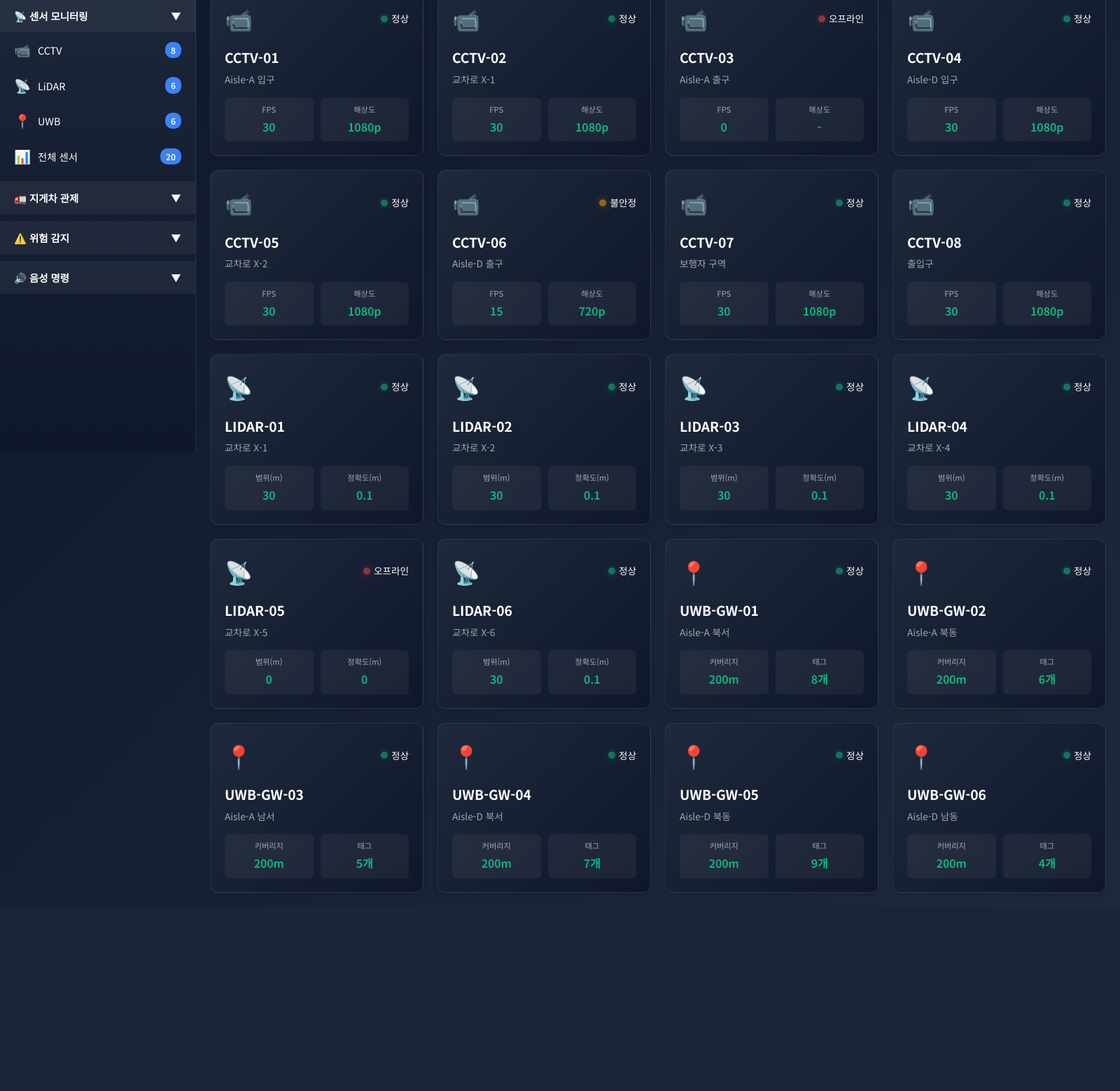
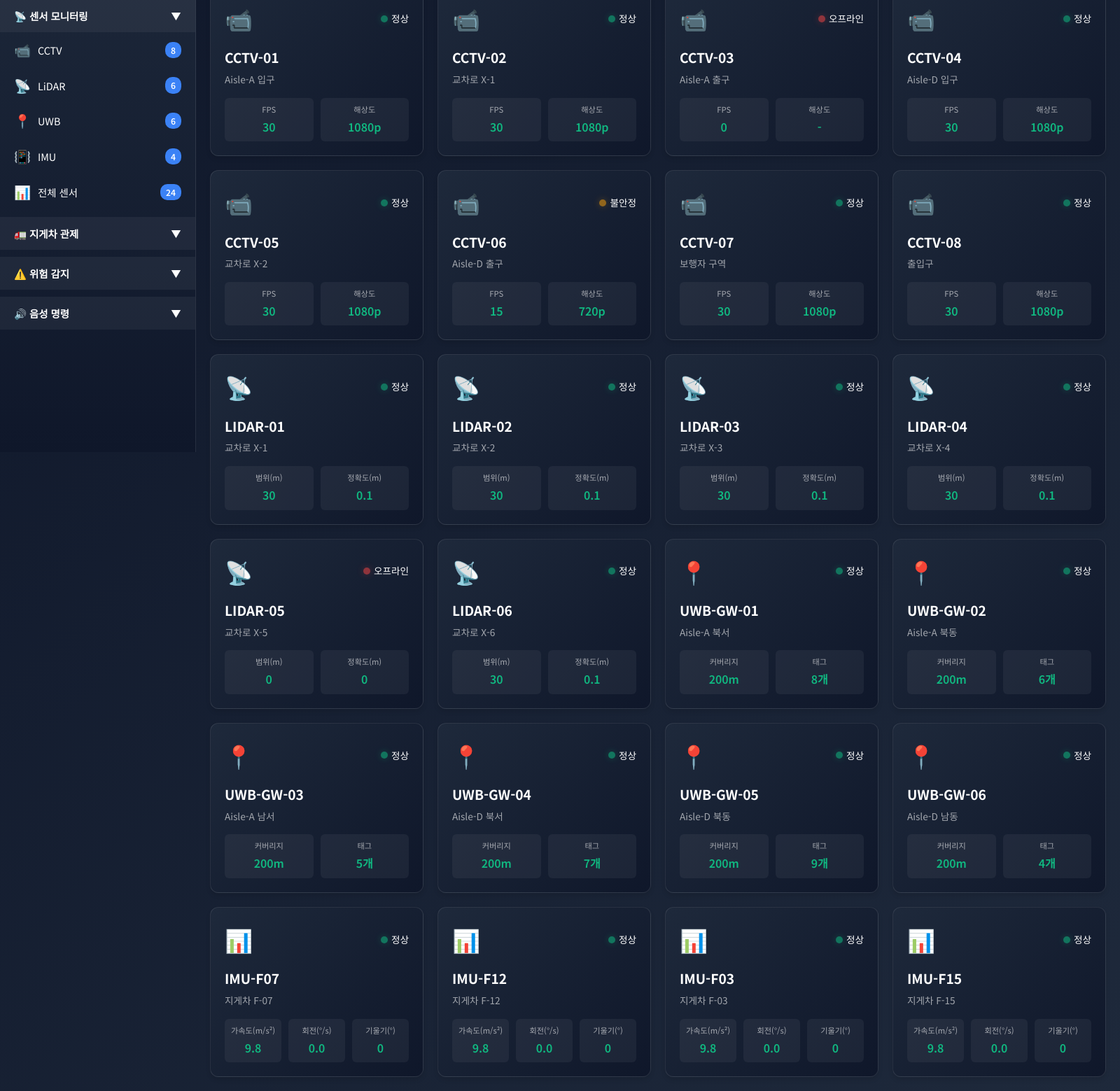
Before and after one commit to myungdae/warehouse-ai-safety, a Flask app: page / in a window 1600 px wide. Shown: the part 154-1713 px from the top of the page at 70% size. Before the commit the page ends 1430 px from the top, so only its background shows below. Run offline with Flask 3, Linux system fonts and the light colour scheme.

Commit message:
feat: Add IMU sensor system with motion detection
📳 IMU Sensors Added:
- 4 IMU sensors (one per forklift)
- Real-time acceleration monitoring
- Gyroscope rotation tracking
- Tilt/inclination detection

⚡ Motion Detection Algorithms:
- Hard Acceleration (>3.0 m/s²)
- Emergency Braking (<-3.0 m/s²)
- Sharp Turn (>45 °/s)
- Dangerous Tilt (>25°)

🔊 Automatic Voice Warnings:
- '에프공칠 급가속 감지! 속도를 조절하세요!'
- '에프공칠 급브레이크! 충격 감지!'
- '에프공칠 급회전 주의!'
- '에프공칠 기울기 위험! 과적재 확인하세요!'

🎬 Scenario 4: Emergency Braking
- F-07 approaches obstacle at high speed
- IMU detects emergency braking
- Voice alert and visual warning

🎨 UI Updates:
- IMU menu item in sidebar (📳 IMU, 4 sensors)
- IMU sensor cards with accel/gyro/tilt metrics
- Total sensors: 20 → 24 (CCTV 8 + LiDAR 6 + UWB 6 + IMU 4)
- Scenario 4 button (purple) on map
- Warning indicators on map (⚡🛑🔄⚠️)

🔧 Technical:
- updateIMUData() - Real-time IMU calculations
- detectIMUAnomalies() - Threshold-based detection
- handleHardAcceleration/Braking/Turn/Tilt() - Event handlers
- showWarningIndicator() - Visual feedback on map
- 3-second cooldown for same warnings

Complete sensor fusion: Vision + Distance + Position + Motion!

```diff
--- a/backend/static/css/warehouse_sensor.css
+++ b/backend/static/css/warehouse_sensor.css
@@ -676,6 +676,16 @@
     box-shadow: 0 0 20px rgba(59, 130, 246, 0.4) !important;
 }
 
+.btn-imu {
+    background: linear-gradient(135deg, #9C27B0, #7B1FA2) !important;
+    border: 2px solid rgba(156, 39, 176, 0.3) !important;
+}
+
+.btn-imu:hover {
+    background: linear-gradient(135deg, #7B1FA2, #6A1B9A) !important;
+    box-shadow: 0 0 20px rgba(156, 39, 176, 0.4) !important;
+}
+
 /* Animation Keyframes */
 @keyframes slideDown {
     from {
--- a/backend/static/js/warehouse_sensor.js
+++ b/backend/static/js/warehouse_sensor.js
@@ -27,6 +27,12 @@ const sensorData = {
         { id: 'UWB-GW-04', location: 'Aisle-D 북서', status: 'online', coverage: 200, tags: 7 },
         { id: 'UWB-GW-05', location: 'Aisle-D 북동', status: 'online', coverage: 200, tags: 9 },
         { id: 'UWB-GW-06', location: 'Aisle-D 남동', status: 'online', coverage: 200, tags: 4 }
+    ],
+    imu: [
+        { id: 'IMU-F07', forklift: 'F-07', location: '지게차 F-07', status: 'online', accelX: 0.2, accelY: 0.1, accelZ: 9.8, gyroX: 0, gyroY: 0, gyroZ: 0, tilt: 0 },
+        { id: 'IMU-F12', forklift: 'F-12', location: '지게차 F-12', status: 'online', accelX: 0.1, accelY: 0.0, accelZ: 9.8, gyroX: 0, gyroY: 0, gyroZ: 0, tilt: 0 },
+        { id: 'IMU-F03', forklift: 'F-03', location: '지게차 F-03', status: 'online', accelX: 0.0, accelY: 0.2, accelZ: 9.8, gyroX: 0, gyroY: 0, gyroZ: 0, tilt: 0 },
+        { id: 'IMU-F15', forklift: 'F-15', location: '지게차 F-15', status: 'online', accelX: 0.1, accelY: 0.1, accelZ: 9.8, gyroX: 0, gyroY: 0, gyroZ: 0, tilt: 0 }
     ]
 };
 
@@ -78,7 +84,7 @@ function showSensorType(type) {
     if (type === 'all') {
         title = '📊 전체 센서 모니터링';
         subtitle = '모든 센서 상태 확인';
-        sensors = [...sensorData.cctv, ...sensorData.lidar, ...sensorData.uwb];
+        sensors = [...sensorData.cctv, ...sensorData.lidar, ...sensorData.uwb, ...sensorData.imu];
     } else if (type === 'cctv') {
         title = '📹 CCTV 모니터링';
         subtitle = '영상 감시 센서 (8대)';
@@ -91,6 +97,10 @@ function showSensorType(type) {
         title = '📍 UWB 모니터링';
         subtitle = '정밀 위치 추적 센서 (6대)';
         sensors = sensorData.uwb;
+    } else if (type === 'imu') {
+        title = '📳 IMU 모니터링';
+        subtitle = '관성 측정 센서 (4대)';
+        sensors = sensorData.imu;
     }
 
     document.getElementById('pageTitle').innerHTML = title;
@@ -184,6 +194,23 @@ function getMetrics(sensor, type) {
             <div class="sensor-metric">
                 <div class="metric-label">태그</div>
                 <div class="metric-value">${sensor.tags}개</div>
+            </div>
+        `;
+    } else if (sensor.id.startsWith('IMU')) {
+        const accel = Math.sqrt(sensor.accelX**2 + sensor.accelY**2 + sensor.accelZ**2).toFixed(1);
+        const gyro = Math.sqrt(sensor.gyroX**2 + sensor.gyroY**2 + sensor.gyroZ**2).toFixed(1);
+        html += `
+            <div class="sensor-metric">
+                <div class="metric-label">가속도(m/s²)</div>
+                <div class="metric-value">${accel}</div>
+            </div>
+            <div class="sensor-metric">
+                <div class="metric-label">회전(°/s)</div>
+                <div class="metric-value">${gyro}</div>
+            </div>
+            <div class="sensor-metric">
+                <div class="metric-label">기울기(°)</div>
+                <div class="metric-value">${sensor.tilt}</div>
             </div>
         `;
     }
@@ -209,6 +236,7 @@ function showDigitalTwin() {
                         <button class="btn-control btn-danger" onclick="triggerScenario1()">📍 시나리오 1</button>
                         <button class="btn-control btn-warning" onclick="triggerScenario2()">📍 시나리오 2</button>
                         <button class="btn-control btn-info" onclick="triggerScenario3()">📍 시나리오 3</button>
+                        <button class="btn-control btn-imu" onclick="triggerScenario4()">📍 시나리오 4</button>
                     </div>
                 </div>
                 <div class="map-canvas-large" id="digitalTwinMap">
@@ -727,10 +755,14 @@ function initializeFullDigitalTwin() {
 // Initialize Animated Forklifts
 function initializeAnimatedForklifts() {
     animationState.forklifts = [
-        {id:'F-07', x:200, y:100, direction:0, speed:1.5, color:'#4CAF50'},
-        {id:'F-12', x:600, y:100, direction:180, speed:1.2, color:'#4CAF50'},
-        {id:'F-03', x:400, y:230, direction:90, speed:1.0, color:'#4CAF50'},
-        {id:'F-15', x:750, y:360, direction:270, speed:1.3, color:'#4CAF50'}
+        {id:'F-07', x:200, y:100, direction:0, speed:1.5, color:'#4CAF50',
+         prevSpeed:1.5, accel:0, gyro:0, tilt:0, lastAccelTime:Date.now()},
+        {id:'F-12', x:600, y:100, direction:180, speed:1.2, color:'#4CAF50',
+         prevSpeed:1.2, accel:0, gyro:0, tilt:0, lastAccelTime:Date.now()},
+        {id:'F-03', x:400, y:230, direction:90, speed:1.0, color:'#4CAF50',
+         prevSpeed:1.0, accel:0, gyro:0, tilt:0, lastAccelTime:Date.now()},
+        {id:'F-15', x:750, y:360, direction:270, speed:1.3, color:'#4CAF50',
+         prevSpeed:1.3, accel:0, gyro:0, tilt:0, lastAccelTime:Date.now()}
     ];
 
     const forkliftsGroup = document.getElementById('dtForklifts');
@@ -809,6 +841,9 @@ function moveForklifts() {
                 `translate(${f.x}, ${f.y}) rotate(${f.direction})`);
         }
     });
+
+    // Update IMU data
+    updateIMUData();
 
     // Check for collisions and show warnings
     detectCollisions();
@@ -1494,3 +1529,182 @@ function toggleTTS() {
 document.addEventListener('DOMContentLoaded', function() {
     initializeTTS();
 });
+
+// ========================================
+// IMU SENSOR SYSTEM
+// ========================================
+
+// IMU Detection Thresholds
+const IMU_THRESHOLDS = {
+    HARD_ACCEL: 3.0,      // m/s² - 급가속
+    HARD_BRAKE: -3.0,     // m/s² - 급감속
+    SHARP_TURN: 45,       // °/s - 급회전
+    TILT_WARNING: 15,     // ° - 기울기 경고
+    TILT_DANGER: 25       // ° - 기울기 위험
+};
+
+// Update IMU Data for Forklifts
+function updateIMUData() {
+    const now = Date.now();
+
+    animationState.forklifts.forEach(f => {
+        // Calculate acceleration (change in speed)
+        const deltaTime = (now - f.lastAccelTime) / 1000; // seconds
+        const deltaSpeed = f.speed - f.prevSpeed;
+        f.accel = deltaSpeed / (deltaTime || 0.05); // m/s²
+
+        // Update previous values
+        f.prevSpeed = f.speed;
+        f.lastAccelTime = now;
+
+        // Calculate gyro (angular velocity) - simplified
+        f.gyro = Math.abs(deltaSpeed) * 10; // Simplified rotation rate
+
+        // Simulate tilt based on speed (higher speed = more tilt in turns)
+        f.tilt = Math.min(Math.abs(f.speed) * 2, 20);
+
+        // Detect anomalies
+        detectIMUAnomalies(f);
+    });
+}
+
+// Detect IMU Anomalies
+function detectIMUAnomalies(forklift) {
+    // Hard Acceleration
+    if (forklift.accel > IMU_THRESHOLDS.HARD_ACCEL) {
+        handleHardAcceleration(forklift);
+    }
+
+    // Hard Braking
+    if (forklift.accel < IMU_THRESHOLDS.HARD_BRAKE) {
+        handleHardBraking(forklift);
+    }
+
+    // Sharp Turn
+    if (forklift.gyro > IMU_THRESHOLDS.SHARP_TURN) {
+        handleSharpTurn(forklift);
+    }
+
+    // Dangerous Tilt
+    if (forklift.tilt > IMU_THRESHOLDS.TILT_DANGER) {
+        handleDangerousTilt(forklift);
+    }
+}
+
+// Handle Hard Acceleration
+function handleHardAcceleration(forklift) {
+    const warningId = `accel_${forklift.id}`;
+    if (!canSpeak(warningId)) return;
+
+    const name = formatForkliftIdForSpeech(forklift.id);
+    speak(`${name} 급가속 감지! 속도를 조절하세요!`, 'high');
+    showWarningIndicator(forklift, '⚡ 급가속', '#FF9800');
+}
+
+// Handle Hard Braking
+function handleHardBraking(forklift) {
+    const warningId = `brake_${forklift.id}`;
+    if (!canSpeak(warningId)) return;
+
+    const name = formatForkliftIdForSpeech(forklift.id);
+    speak(`${name} 급브레이크! 충격 감지!`, 'high');
+    showWarningIndicator(forklift, '🛑 급정지', '#ef4444');
+}
+
+// Handle Sharp Turn
+function handleSharpTurn(forklift) {
+    const warningId = `turn_${forklift.id}`;
+    if (!canSpeak(warningId)) return;
+
+    const name = formatForkliftIdForSpeech(forklift.id);
+    speak(`${name} 급회전 주의!`, 'normal');
+    showWarningIndicator(forklift, '🔄 급회전', '#3b82f6');
+}
+
+// Handle Dangerous Tilt
+function handleDangerousTilt(forklift) {
+    const warningId = `tilt_${forklift.id}`;
+    if (!canSpeak(warningId)) return;
+
+    const name = formatForkliftIdForSpeech(forklift.id);
+    speak(`${name} 기울기 위험! 과적재 확인하세요!`, 'high');
+    showWarningIndicator(forklift, '⚠️ 기울기 위험', '#f59e0b');
+}
+
+// Show Warning Indicator on Map
+function showWarningIndicator(forklift, message, color) {
+    const svg = document.getElementById('digitalTwinSvg');
+    if (!svg) return;
+
+    const indicatorId = `warning-${forklift.id}`;
+    const existing = document.getElementById(indicatorId);
+    if (existing) existing.remove();
+
+    const g = document.createElementNS('http://www.w3.org/2000/svg', 'g');
+    g.setAttribute('id', indicatorId);
+    g.innerHTML = `
+        <circle cx="${forklift.x}" cy="${forklift.y - 30}" r="20" fill="${color}40" stroke="${color}" stroke-width="2">
+            <animate attributeName="opacity" values="0.8;0.3;0.8" dur="1s" repeatCount="indefinite"/>
+        </circle>
+        <text x="${forklift.x}" y="${forklift.y - 27}" text-anchor="middle"
+              fill="${color}" font-size="10" font-weight="bold">${message}</text>
+    `;
+    svg.appendChild(g);
+
+    // Remove after 3 seconds
+    setTimeout(() => {
+        const ind = document.getElementById(indicatorId);
+        if (ind) ind.remove();
+    }, 3000);
+}
+
+// Trigger Scenario 4: Emergency Braking (IMU Detection)
+function triggerScenario4() {
+    console.log('🟣 Triggering Scenario 4: Emergency Braking (IMU)');
+
+    stopAnimation();
+
+    // Position F-07 at high speed
+    const f07 = animationState.forklifts.find(f => f.id === 'F-07');
+    if (f07) {
+        f07.x = 300;
+        f07.y = 100;
+        f07.direction = 0;
+        f07.speed = 3.5; // Very high speed
+        f07.prevSpeed = 3.5;
+    }
+
+    // Add obstacle
+    const svg = document.getElementById('dtForklifts');
+    const existingObs = document.getElementById('obstacle-01');
+    if (existingObs) existingObs.remove();
+
+    const obsGroup = document.createElementNS('http://www.w3.org/2000/svg', 'g');
+    obsGroup.setAttribute('id', 'obstacle-01');
+    obsGroup.innerHTML = `
+        <rect x="550" y="85" width="30" height="30" fill="#ef4444" stroke="#fff" stroke-width="2" rx="3"/>
+        <text x="565" y="105" text-anchor="middle" fill="#fff" font-size="16" font-weight="bold">⚠</text>
+    `;
+    svg.appendChild(obsGroup);
+
+    // Voice announcement
+    speakScenarioStart(4, '급정지 위험. IMU 센서 작동');
+
+    // Show notification
+    const notification = document.createElement('div');
+    notification.style.cssText = 'position:fixed;top:100px;left:50%;transform:translateX(-50%);background:#9C27B0;color:#fff;padding:20px 40px;border-radius:10px;font-size:18px;font-weight:bold;z-index:9999;box-shadow:0 4px 20px rgba(0,0,0,0.3);';
+    notification.innerHTML = '🟣 시나리오 4: 급정지 위험 (IMU) 시뮬레이션 시작!';
+    document.body.appendChild(notification);
+
+    setTimeout(() => notification.remove(), 3000);
+
+    // After 2 seconds, trigger emergency braking
+    setTimeout(() => {
+        if (f07) {
+            f07.speed = 0; // Emergency stop
+            handleHardBraking(f07);
+        }
+    }, 2000);
+
+    startAnimation();
+}
--- a/backend/templates/warehouse_digital_twin.html
+++ b/backend/templates/warehouse_digital_twin.html
@@ -48,10 +48,15 @@
                         <span class="menu-text">UWB</span>
                         <span class="menu-badge">6</span>
                     </div>
+                    <div class="menu-item" onclick="showSensorType('imu')">
+                        <span class="menu-icon">📳</span>
+                        <span class="menu-text">IMU</span>
+                        <span class="menu-badge">4</span>
+                    </div>
                     <div class="menu-item" onclick="showSensorType('all')">
                         <span class="menu-icon">📊</span>
                         <span class="menu-text">전체 센서</span>
-                        <span class="menu-badge">20</span>
+                        <span class="menu-badge">24</span>
                     </div>
                 </div>
             </div>
```
